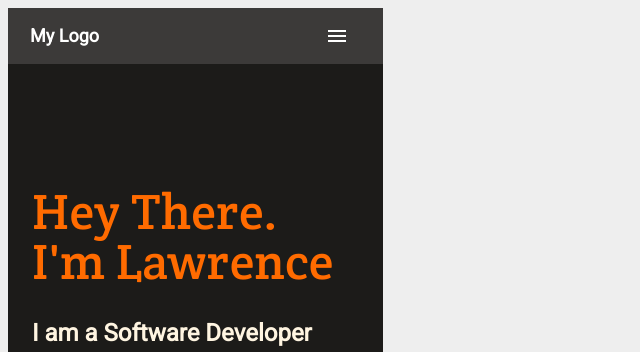
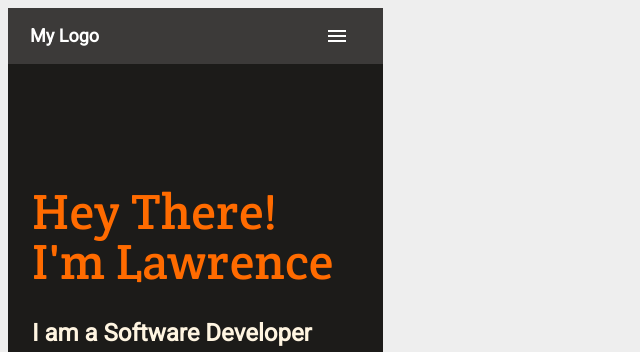
Before and after one commit to Kwaku28/Portfolio, a website: page index.html in a window 1280 px wide. Shown: the top 352 px of the page, 0-640 px from the left. Drawn offline with nearby package versions, Linux system fonts and the light colour scheme.

Commit message:
Update to About section

```diff
--- a/index.html
+++ b/index.html
@@ -24,7 +24,7 @@
 
     <main>
         <section class="container">
-            <h1>Hey There. I'm Lawrence</h1>
+            <h1>Hey There! I'm Lawrence</h1>
             <h2>I am a Software Developer</h3>
             <p>I can help you build a product,
                 feature or website Look through some of my work and experience!
```
